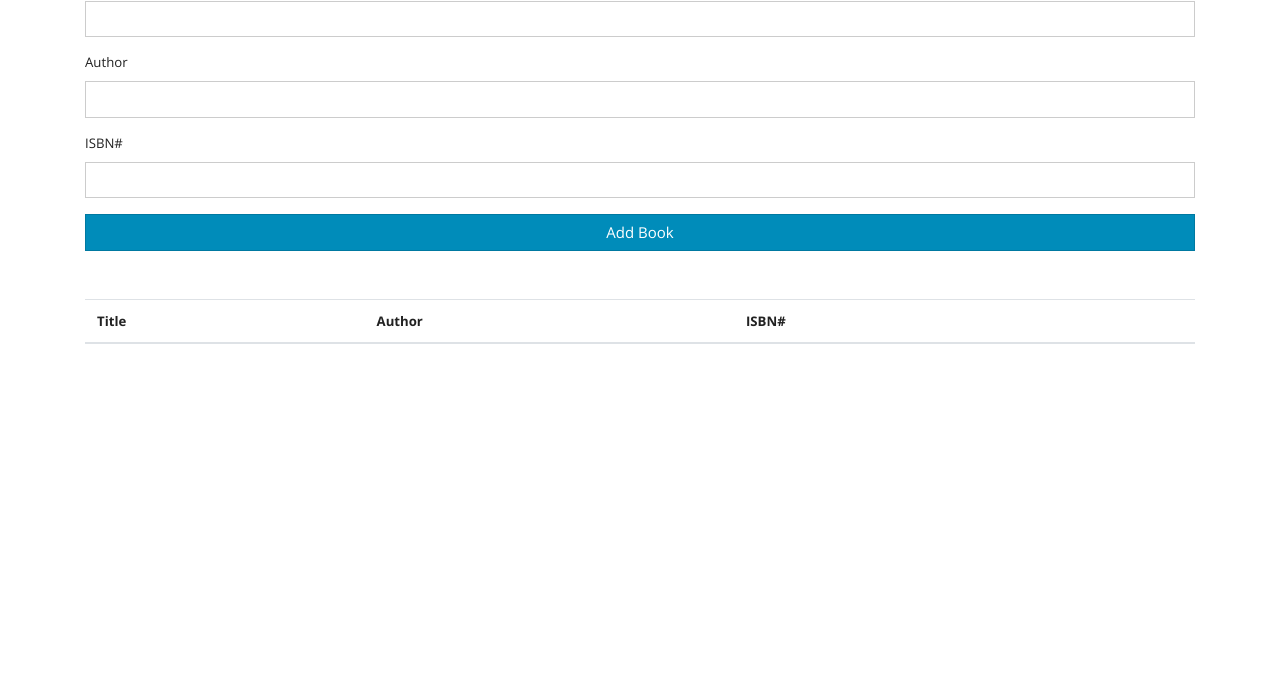
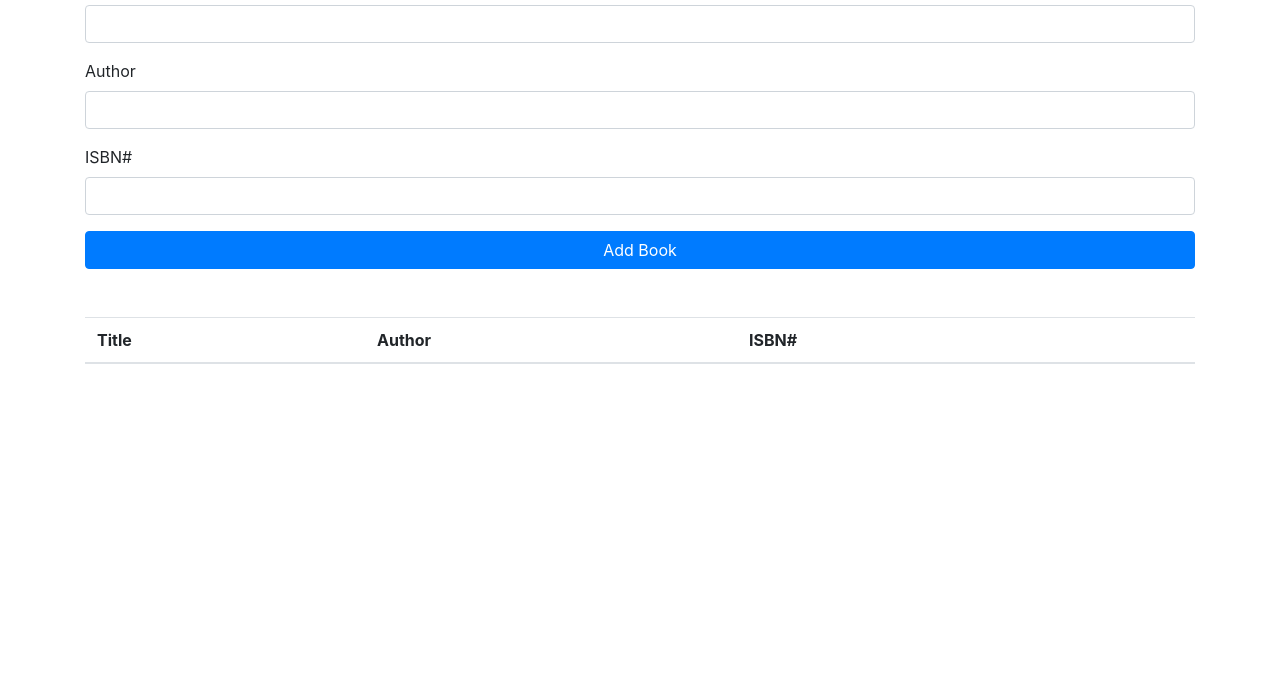
Before and after one commit to himanshurhlk57/BookList, a plain HTML site: page index.html in a window 1280 px wide. Shown: the part 126-800 px from the top of the page. Drawn offline with nearby package versions, Linux system fonts and the light colour scheme.

Commit message:
Update index.html

```diff
--- a/index.html
+++ b/index.html
@@ -4,7 +4,9 @@
     <meta http-equiv="X-UA-Compatible" content="IE=edge">
     <meta name="viewport" content="width=device-width, initial-scale=1.0">
     <link rel="stylesheet" href="https://use.fontawesome.com/releases/v5.6.3/css/all.css">
-    <link rel="stylesheet" href="http://bootswatch.com/4/yeti/bootstrap.min.css">
+
+<!--     <link rel="stylesheet" href="http://bootswatch.com/4/yeti/bootstrap.min.css"> -->
+    <link rel="stylesheet" href="https://cdnjs.cloudflare.com/ajax/libs/twitter-bootstrap/4.5.0/css/bootstrap.min.css">
     <title>MyBookList App</title>
 </head>
 <body>
```
